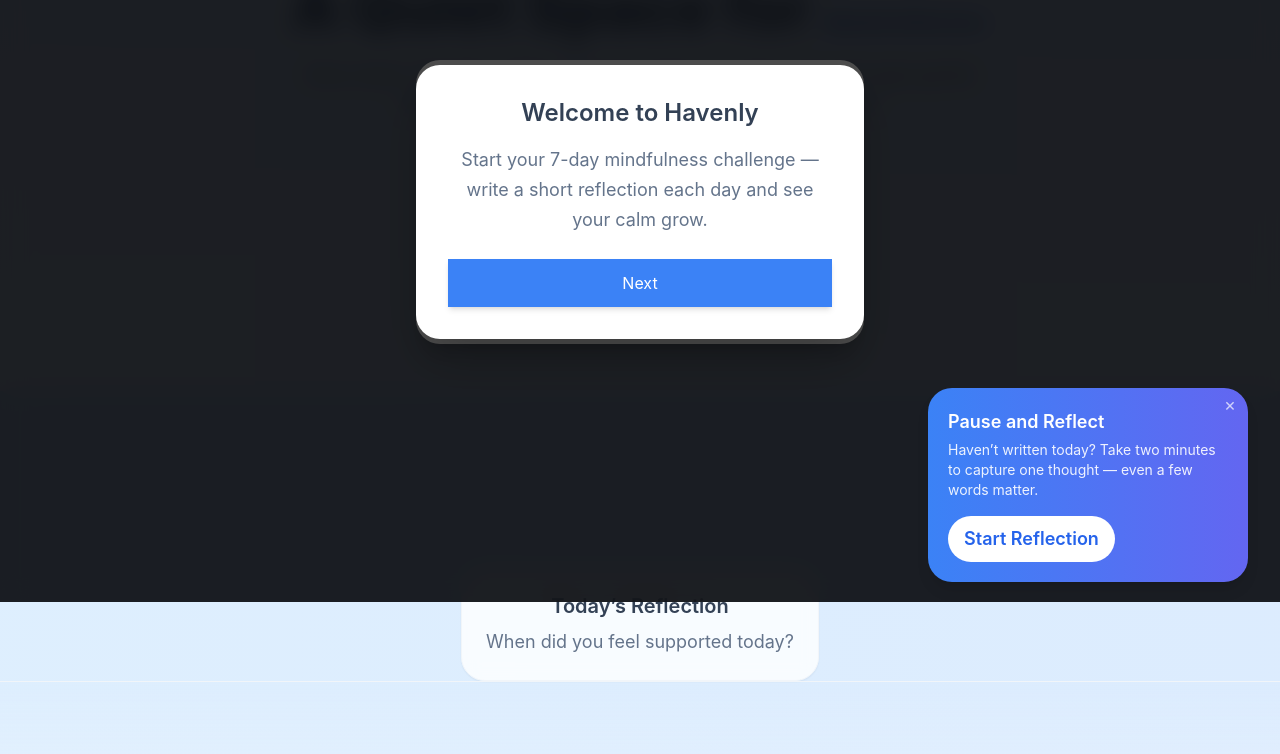
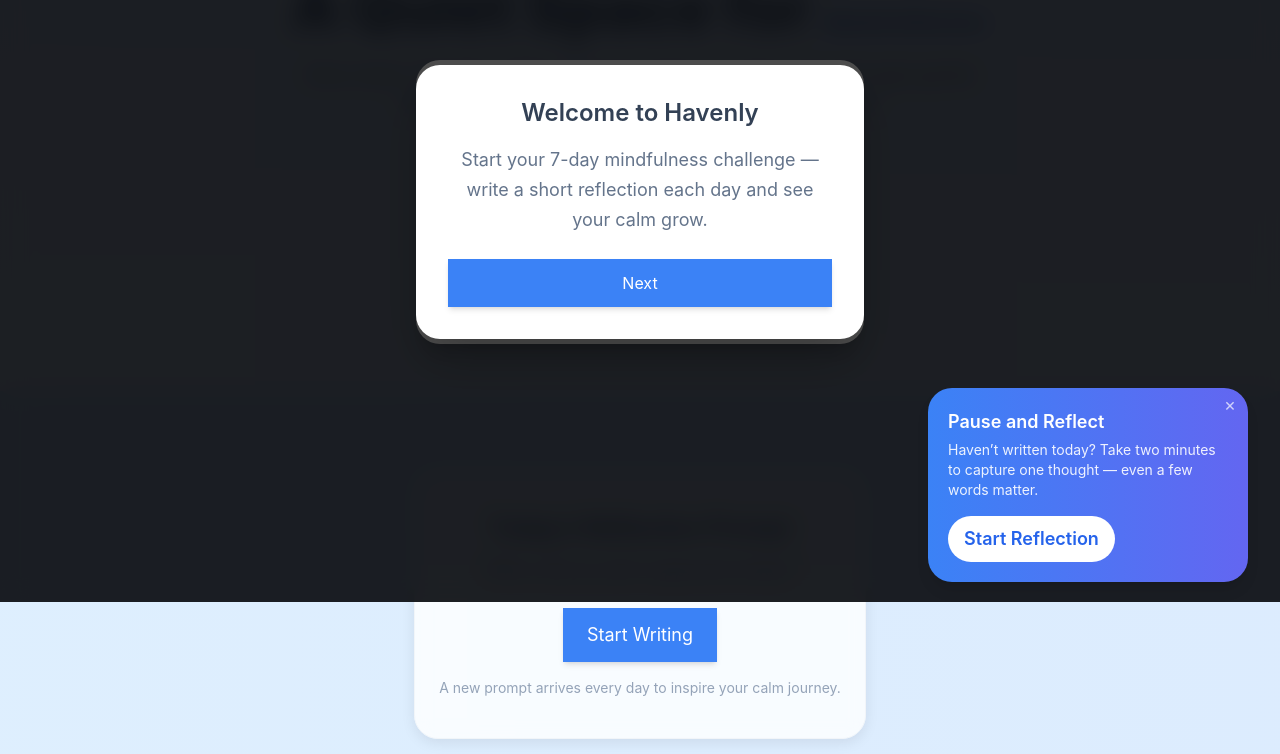
Before and after one commit to Khrboshi/havenly, a Next.js app: page / in a window 1280 px wide. Shown: the part 198-952 px from the top of the page. Built offline with nearby package versions, Linux system fonts and the light colour scheme.

Commit message:
Update DailyPrompt.jsx

```diff
--- a/components/DailyPrompt.jsx
+++ b/components/DailyPrompt.jsx
@@ -1,42 +1,60 @@
 "use client";
-import { useState, useEffect } from "react";
-import prompts from "@/data/prompts.json";
+
+import { useEffect, useState } from "react";
 import { motion } from "framer-motion";
+import Link from "next/link";
+import { logEvent } from "@/utils/analytics";
+import prompts from "@/data/prompts.json"; // ensure this file exists
 
 export default function DailyPrompt() {
   const [prompt, setPrompt] = useState("");
 
+  // Pick a unique prompt per day
   useEffect(() => {
-    if (typeof window === "undefined") return;
+    const today = new Date().toISOString().split("T")[0];
+    const stored = localStorage.getItem("promptDate");
+    const storedPrompt = localStorage.getItem("promptText");
 
-    const today = new Date().toISOString().split("T")[0]; // YYYY-MM-DD
-    const stored = JSON.parse(localStorage.getItem("dailyPrompt") || "{}");
+    if (stored === today && storedPrompt) {
+      setPrompt(storedPrompt);
+      return;
+    }
 
-    if (stored.date === today && stored.prompt) {
-      setPrompt(stored.prompt);
-    } else {
-      const randomPrompt = prompts[Math.floor(Math.random() * prompts.length)];
-      setPrompt(randomPrompt);
-      localStorage.setItem(
-        "dailyPrompt",
-        JSON.stringify({ date: today, prompt: randomPrompt })
-      );
-    }
+    // Randomly select one from your prompts list
+    const newPrompt = prompts[Math.floor(Math.random() * prompts.length)];
+    localStorage.setItem("promptDate", today);
+    localStorage.setItem("promptText", newPrompt);
+    setPrompt(newPrompt);
   }, []);
 
   if (!prompt) return null;
 
   return (
-    <motion.div
+    <motion.section
       initial={{ opacity: 0, y: 10 }}
       animate={{ opacity: 1, y: 0 }}
       transition={{ duration: 0.6 }}
-      className="max-w-2xl mx-auto text-center bg-white/80 backdrop-blur border border-slate-200 rounded-2xl shadow-sm p-6 mt-12"
+      className="max-w-2xl mx-auto mt-20 mb-12 px-6 py-10 rounded-2xl shadow-soft border border-slate-200 dark:border-slate-700 bg-white/80 dark:bg-slate-800/80 backdrop-blur text-center"
     >
-      <h2 className="text-xl font-semibold text-slate-800 mb-2">
-        Today’s Reflection
+      <h2 className="text-2xl font-semibold mb-3 text-slate-800 dark:text-slate-100">
+        Today’s Reflection Prompt
       </h2>
-      <p className="text-slate-600 text-lg">{prompt}</p>
-    </motion.div>
+
+      <p className="text-lg italic text-slate-600 dark:text-slate-300 mb-6">
+        “{prompt}”
+      </p>
+
+      <Link
+        href="/reflect"
+        className="btn-primary inline-flex items-center gap-2"
+        onClick={() => logEvent("daily_prompt_click")}
+      >
+        Start Writing
+      </Link>
+
+      <p className="text-slate-500 dark:text-slate-400 text-sm mt-4">
+        A new prompt arrives every day to inspire your calm journey.
+      </p>
+    </motion.section>
   );
 }
```
